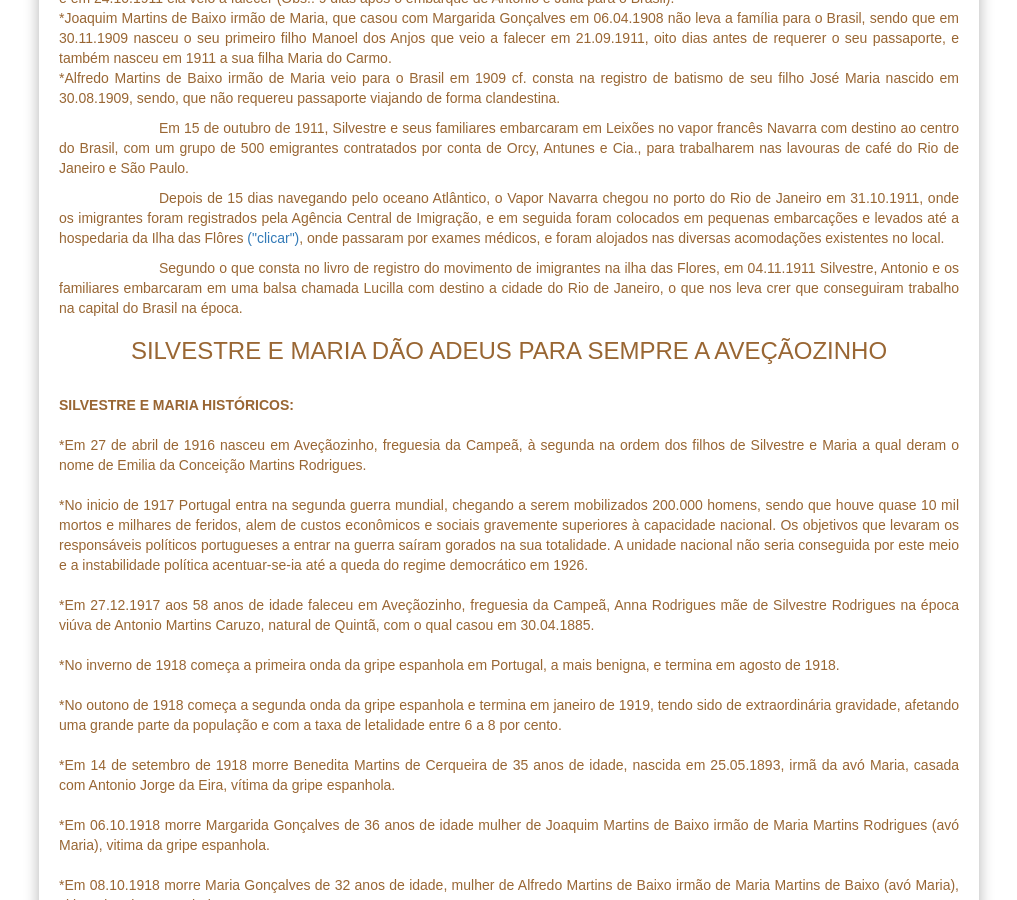
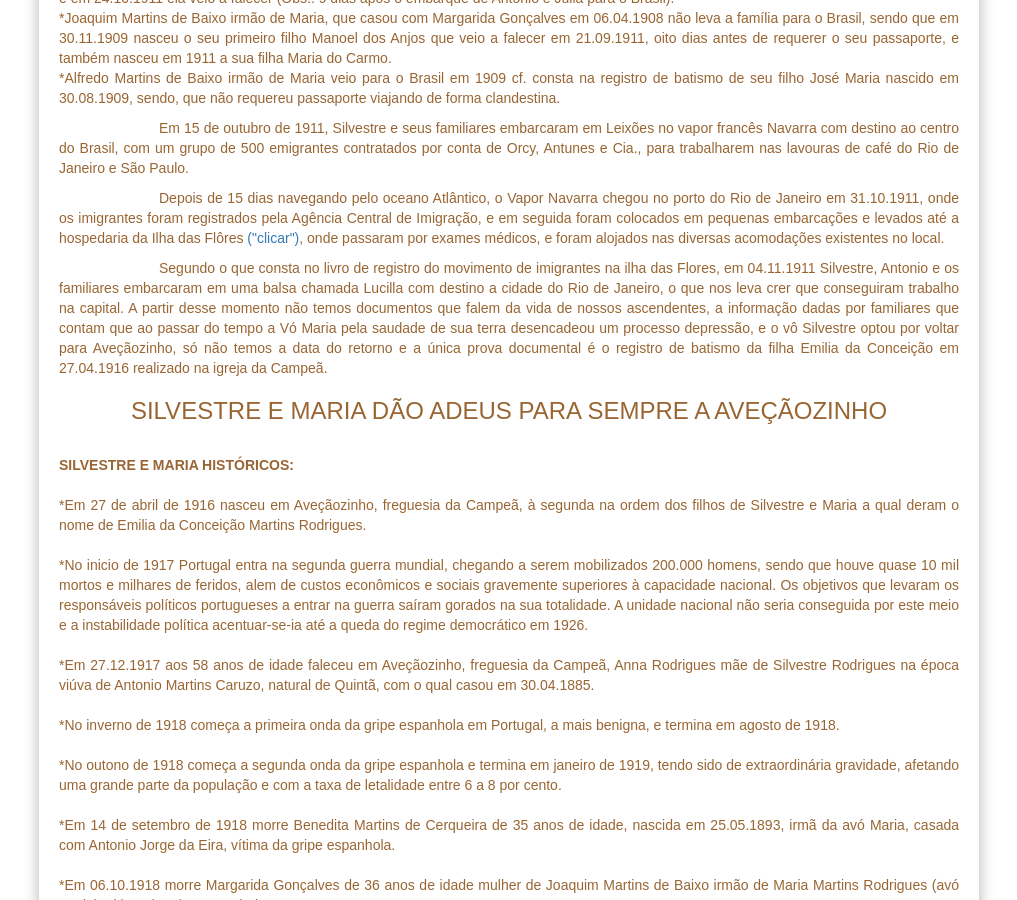
Before and after one commit to claudiovargas1955/claudiovargas1955.github.io, a Jekyll site: the page built from _pages/historia-de-silvestre.html, in a window 1280 px wide and 900 px high, scrolled down 8452 px. Shown: the whole window, without its empty margins (131-1148 px from the left). Built offline with Jekyll 4.4.1, drawn with Linux system fonts in a browser that asks for light colours; some web fonts are replaced.

Commit message:
Update historia-de-silvestre.html

```diff
--- a/_pages/historia-de-silvestre.html
+++ b/_pages/historia-de-silvestre.html
@@ -459,11 +459,10 @@ e levados até a hospedaria da Ilha das Flôres <a href="http://www.hospedariail
 onde passaram por exames médicos, e foram alojados nas diversas acomodações existentes no local.
 <p style="text-indent:100px";/>Segundo o que consta no livro de registro do movimento de imigrantes na ilha das Flores, em 04.11.1911
 Silvestre, Antonio e os familiares embarcaram em uma balsa chamada Lucilla com destino a cidade do Rio de Janeiro, o que nos leva crer
-que conseguiram trabalho na capital do Brasil na época.
-
-
-
-
+que conseguiram trabalho na capital. A partir desse momento não temos documentos que falem da vida de nossos ascendentes, a informação
+dadas por familiares que contam que ao passar do tempo a Vó Maria pela saudade de sua terra desencadeou um processo depressão, e o vô
+Silvestre optou por voltar para Aveçãozinho, só não temos a data do retorno e a única prova documental é o registro de batismo da filha
+Emilia da Conceição em 27.04.1916 realizado na igreja da Campeã.
 
 <h3 align="center";>SILVESTRE E MARIA DÃO ADEUS PARA SEMPRE A AVEÇÃOZINHO</h3><br/>
 <p> <b>SILVESTRE E MARIA HISTÓRICOS:</b><br/><br/>
```
